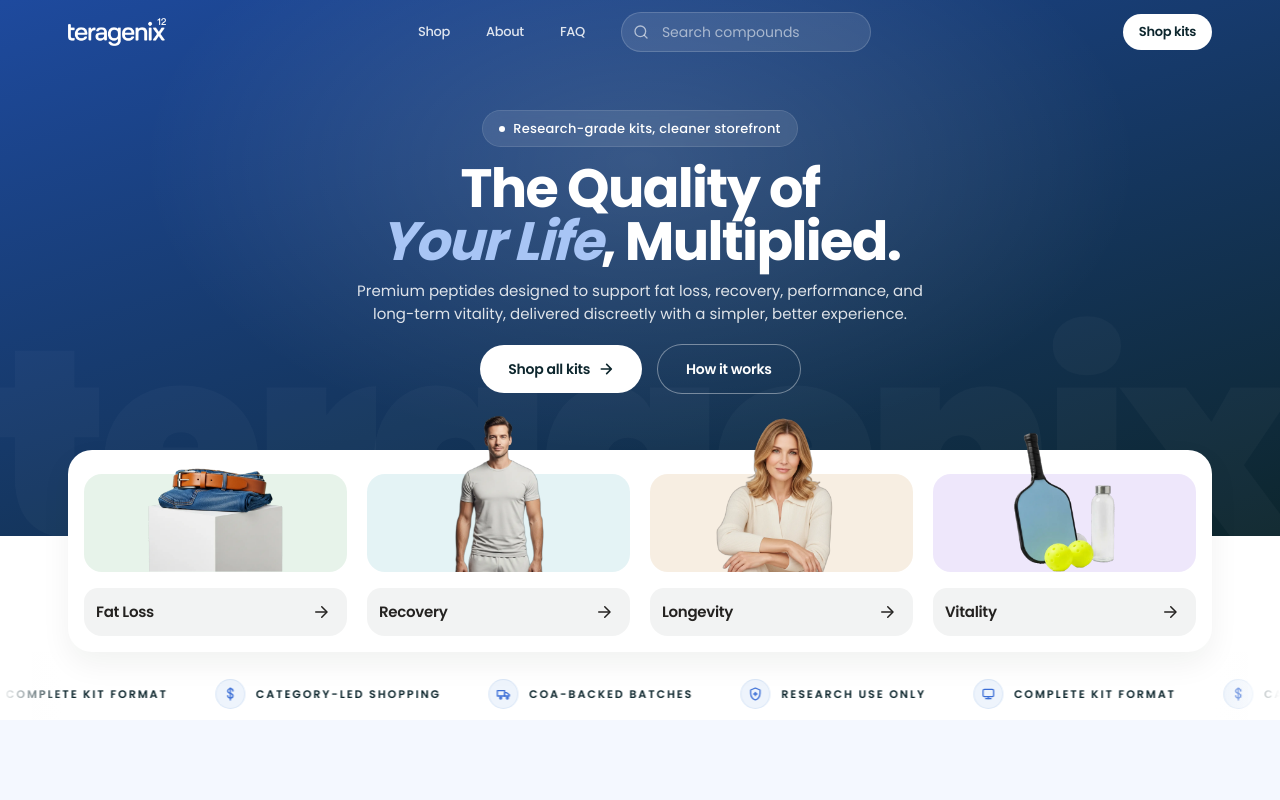
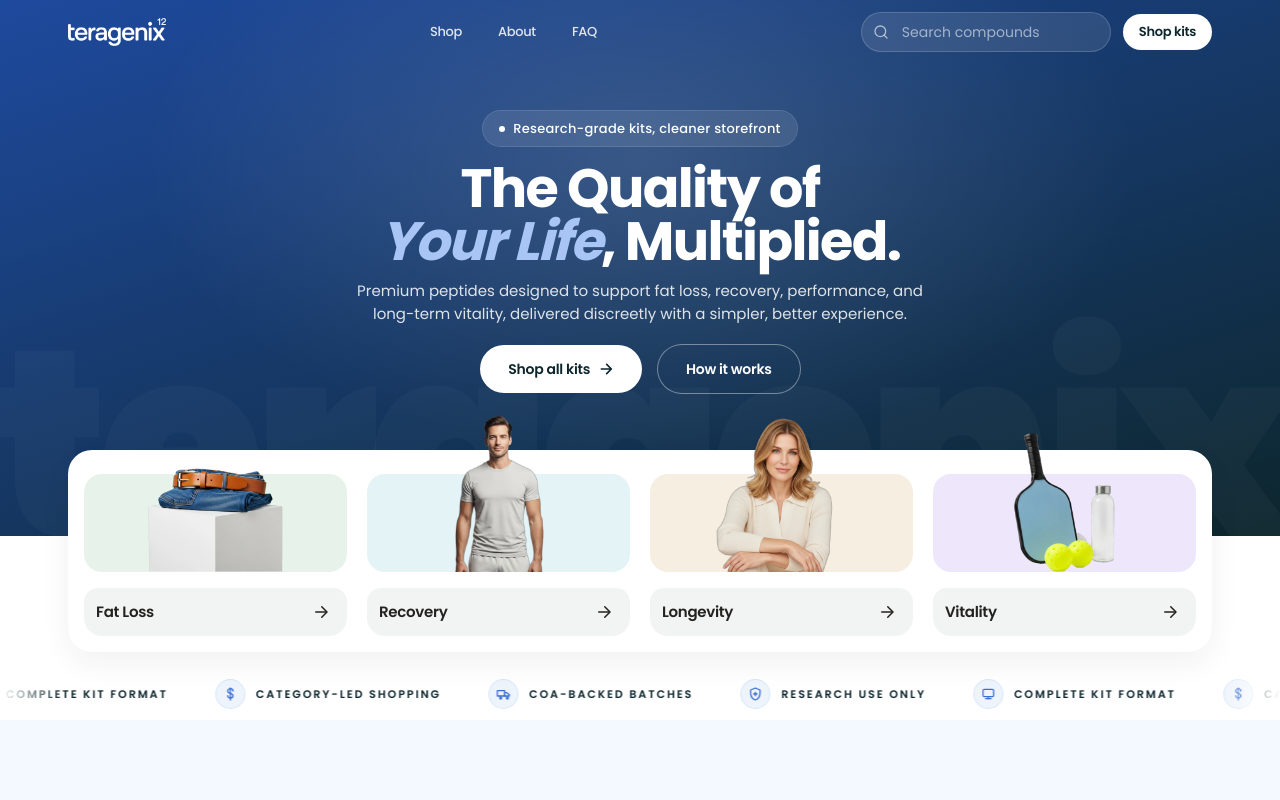
Before and after one commit to sethschnrt/teragenix, a Next.js app: page / in a window 1280 px wide. Shown: the top 800 px of the page. Built offline with nearby package versions, Linux system fonts and the light colour scheme.

Commit message:
move navbar search to right side

```diff
--- a/src/components/navbar.tsx
+++ b/src/components/navbar.tsx
@@ -80,7 +80,10 @@ export function Navbar() {
               {link.label}
             </Link>
           ))}
+        </nav>
 
+        {/* Right side */}
+        <div className="flex items-center gap-3">
           <form onSubmit={submitSearch} className="hidden lg:block">
             <label className="relative block w-[250px]">
               <span className="sr-only">Search the site</span>
@@ -97,10 +100,7 @@ export function Navbar() {
               />
             </label>
           </form>
-        </nav>
 
-        {/* Right side */}
-        <div className="flex items-center gap-3">
           <Link
             href="/shop"
             className={`tg-link-pill hidden sm:inline-flex h-9 items-center rounded-full px-4 text-[13px] font-semibold tracking-tight ${
```
